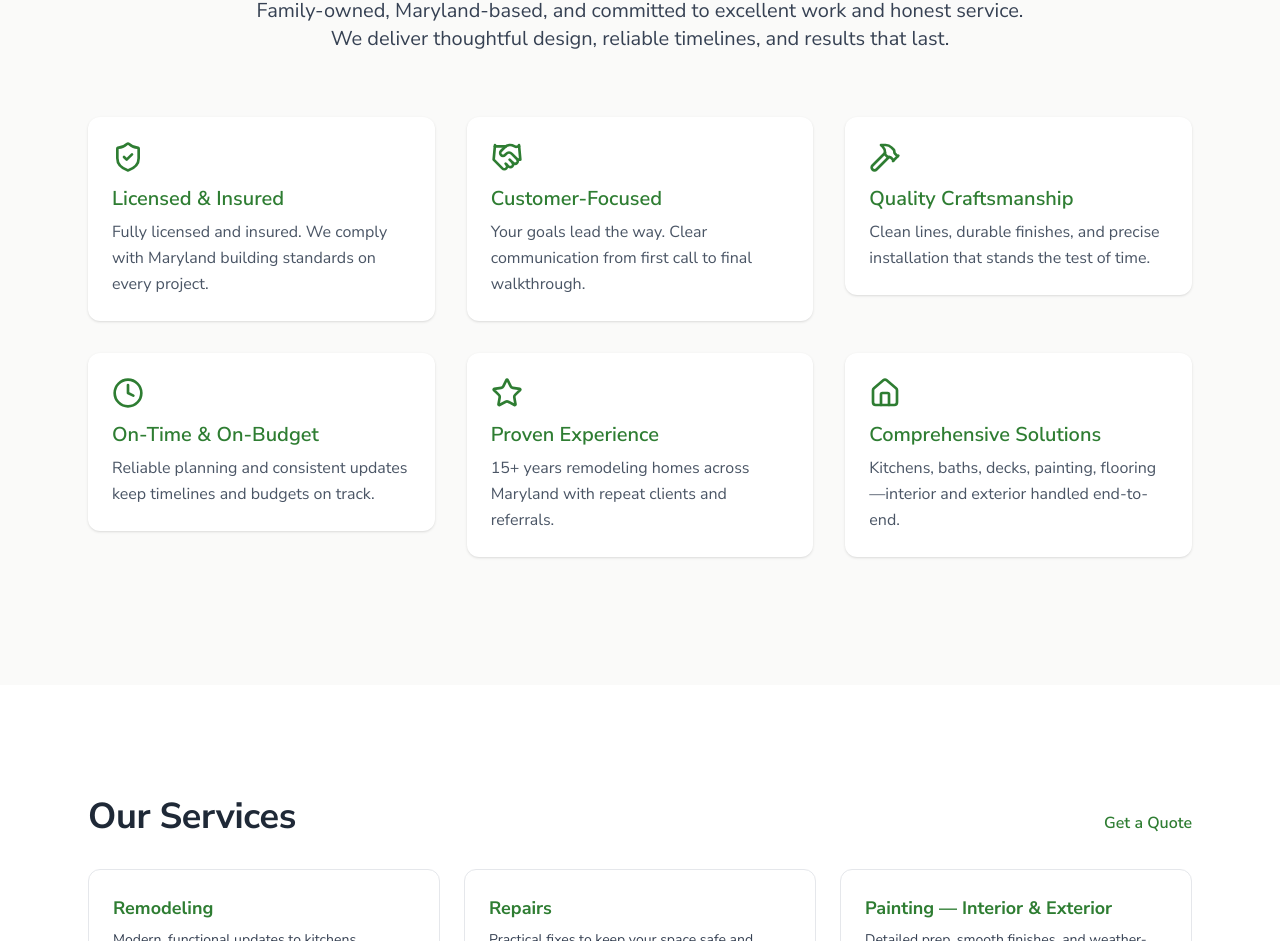
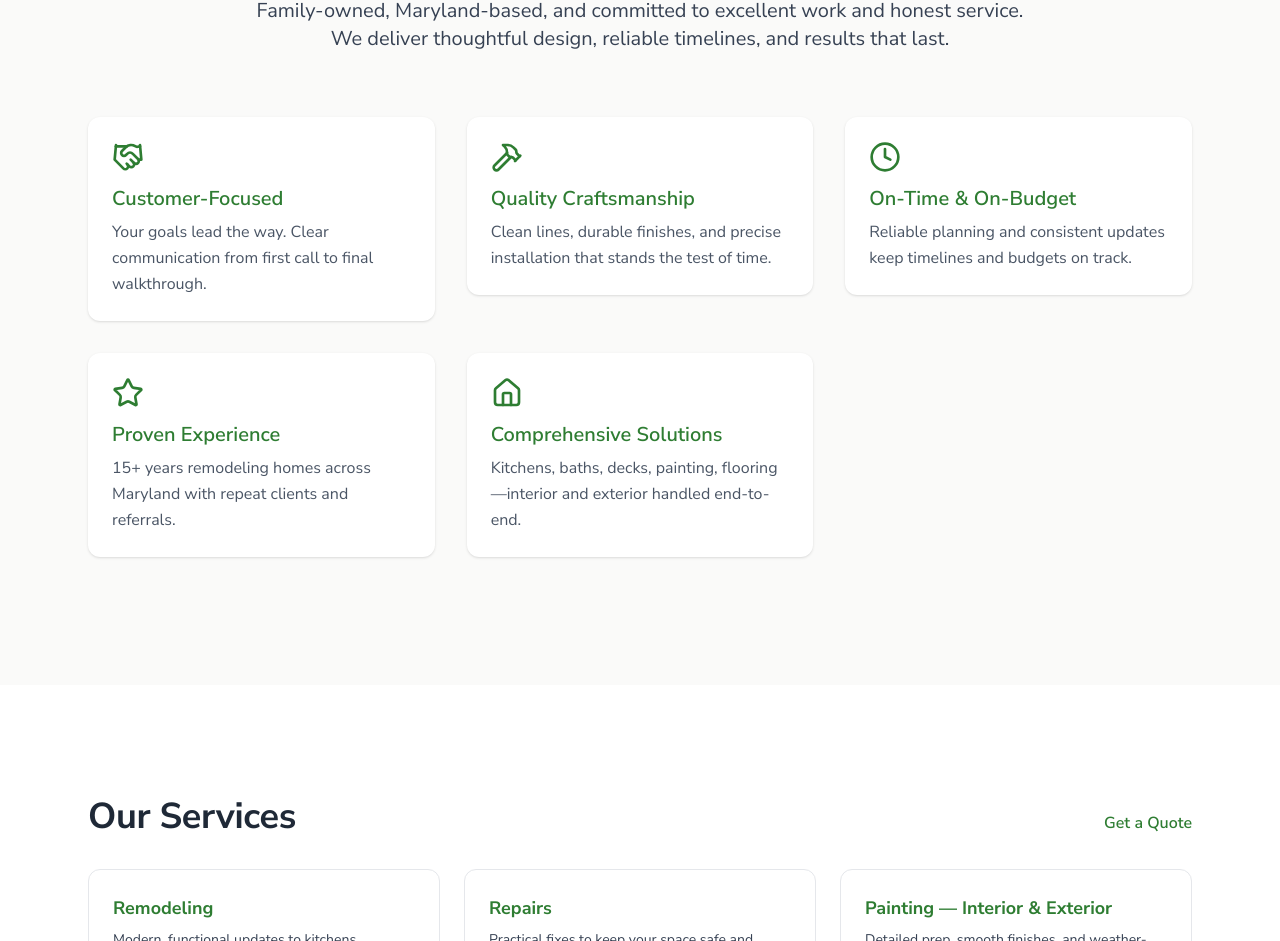
Before and after one commit to Capumaf/pp-remodeling, a Next.js app: page / in a window 1280 px wide. Shown: the part 975-1916 px from the top of the page. Built offline with nearby package versions, Linux system fonts and the light colour scheme.

Commit message:
Ocultar Licensed & Insured en sección Why

```diff
--- a/app/sections/Why.tsx
+++ b/app/sections/Why.tsx
@@ -3,34 +3,58 @@ import { SectionReveal, Stagger, FadeUp } from "../components/anim";
 
 export default function Why() {
   const reasons = [
-    { icon: <ShieldCheck className="w-7 h-7 sm:w-8 sm:h-8 text-[#2E7D32]" />, title: "Licensed & Insured",
-      text: "Fully licensed and insured. We comply with Maryland building standards on every project." },
-    { icon: <Handshake className="w-7 h-7 sm:w-8 sm:h-8 text-[#2E7D32]" />, title: "Customer-Focused",
-      text: "Your goals lead the way. Clear communication from first call to final walkthrough." },
-    { icon: <Hammer className="w-7 h-7 sm:w-8 sm:h-8 text-[#2E7D32]" />, title: "Quality Craftsmanship",
-      text: "Clean lines, durable finishes, and precise installation that stands the test of time." },
-    { icon: <Clock className="w-7 h-7 sm:w-8 sm:h-8 text-[#2E7D32]" />, title: "On-Time & On-Budget",
-      text: "Reliable planning and consistent updates keep timelines and budgets on track." },
-    { icon: <Star className="w-7 h-7 sm:w-8 sm:h-8 text-[#2E7D32]" />, title: "Proven Experience",
-      text: "15+ years remodeling homes across Maryland with repeat clients and referrals." },
-    { icon: <Home className="w-7 h-7 sm:w-8 sm:h-8 text-[#2E7D32]" />, title: "Comprehensive Solutions",
-      text: "Kitchens, baths, decks, painting, flooring—interior and exterior handled end-to-end." },
+    // Ocultado temporalmente
+    // {
+    //   icon: <ShieldCheck className="w-7 h-7 sm:w-8 sm:h-8 text-[#2E7D32]" />,
+    //   title: "Licensed & Insured",
+    //   text: "Fully licensed and insured. We comply with Maryland building standards on every project.",
+    // },
+
+    {
+      icon: <Handshake className="w-7 h-7 sm:w-8 sm:h-8 text-[#2E7D32]" />,
+      title: "Customer-Focused",
+      text: "Your goals lead the way. Clear communication from first call to final walkthrough.",
+    },
+    {
+      icon: <Hammer className="w-7 h-7 sm:w-8 sm:h-8 text-[#2E7D32]" />,
+      title: "Quality Craftsmanship",
+      text: "Clean lines, durable finishes, and precise installation that stands the test of time.",
+    },
+    {
+      icon: <Clock className="w-7 h-7 sm:w-8 sm:h-8 text-[#2E7D32]" />,
+      title: "On-Time & On-Budget",
+      text: "Reliable planning and consistent updates keep timelines and budgets on track.",
+    },
+    {
+      icon: <Star className="w-7 h-7 sm:w-8 sm:h-8 text-[#2E7D32]" />,
+      title: "Proven Experience",
+      text: "15+ years remodeling homes across Maryland with repeat clients and referrals.",
+    },
+    {
+      icon: <Home className="w-7 h-7 sm:w-8 sm:h-8 text-[#2E7D32]" />,
+      title: "Comprehensive Solutions",
+      text: "Kitchens, baths, decks, painting, flooring—interior and exterior handled end-to-end.",
+    },
   ];
 
   return (
     <SectionReveal>
-      <section id="why" className="py-20 sm:py-24 md:py-28 lg:py-32 bg-[#FAFAF9] text-[#1F2937]">
+      <section
+        id="why"
+        className="py-20 sm:py-24 md:py-28 lg:py-32 bg-[#FAFAF9] text-[#1F2937]"
+      >
         <div className="max-w-6xl mx-auto px-4 sm:px-6 text-center">
           <FadeUp>
             <h2 className="text-3xl sm:text-4xl md:text-5xl font-extrabold text-[#2E7D32] mb-4 sm:mb-6">
-              Why Choose P&amp;P Remodeling?
+              Why Choose P&P Remodeling?
             </h2>
           </FadeUp>
 
           <FadeUp>
             <p className="text-base sm:text-lg md:text-xl text-gray-700 max-w-3xl mx-auto mb-12 sm:mb-14 md:mb-16">
-              Family-owned, Maryland-based, and committed to excellent work and honest service. We deliver
-              thoughtful design, reliable timelines, and results that last.
+              Family-owned, Maryland-based, and committed to excellent work and
+              honest service. We deliver thoughtful design, reliable timelines,
+              and results that last.
             </p>
           </FadeUp>
 
@@ -40,8 +64,12 @@ export default function Why() {
                 <FadeUp key={r.title}>
                   <div className="p-5 sm:p-6 bg-white rounded-xl shadow-sm hover:shadow-md transition-shadow text-left">
                     <div className="mb-3">{r.icon}</div>
-                    <h3 className="text-lg sm:text-xl font-semibold text-[#2E7D32] mb-1.5">{r.title}</h3>
-                    <p className="text-gray-600 text-sm sm:text-base leading-relaxed">{r.text}</p>
+                    <h3 className="text-lg sm:text-xl font-semibold text-[#2E7D32] mb-1.5">
+                      {r.title}
+                    </h3>
+                    <p className="text-gray-600 text-sm sm:text-base leading-relaxed">
+                      {r.text}
+                    </p>
                   </div>
                 </FadeUp>
               ))}
```
